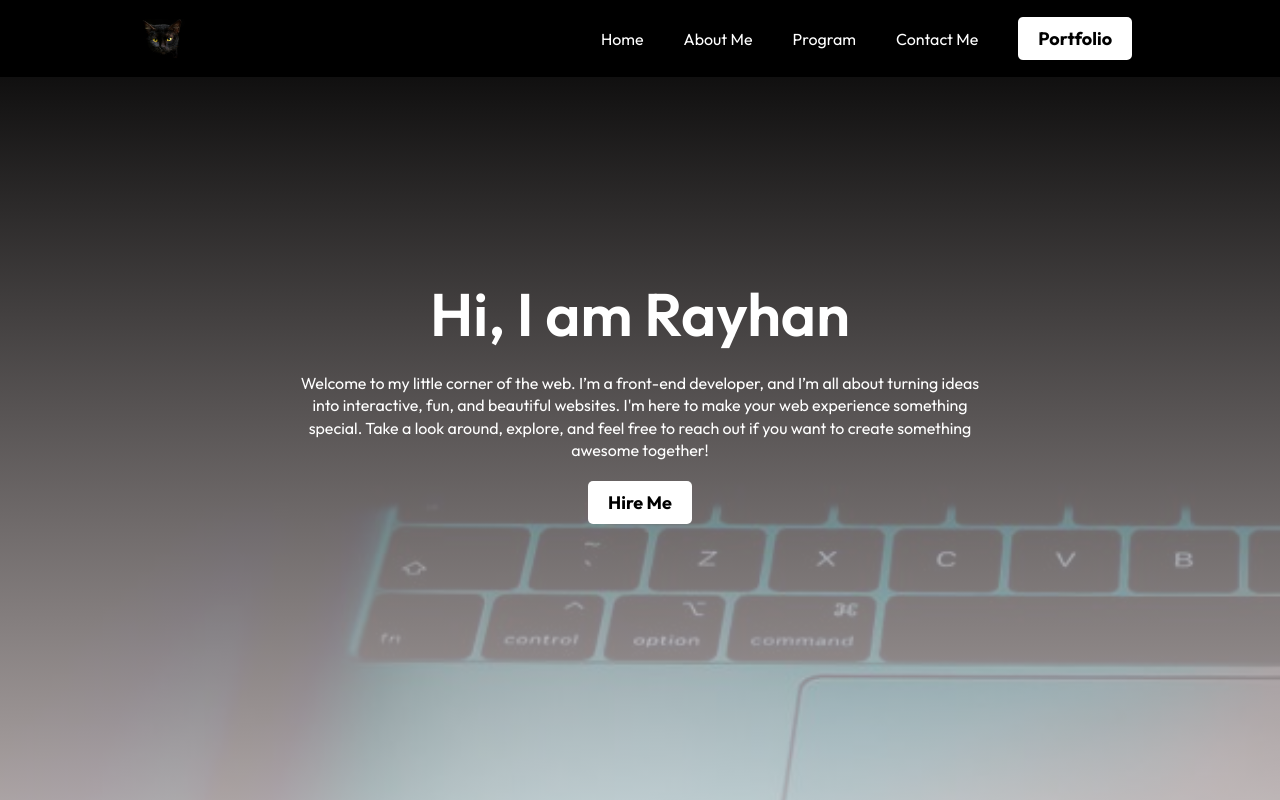
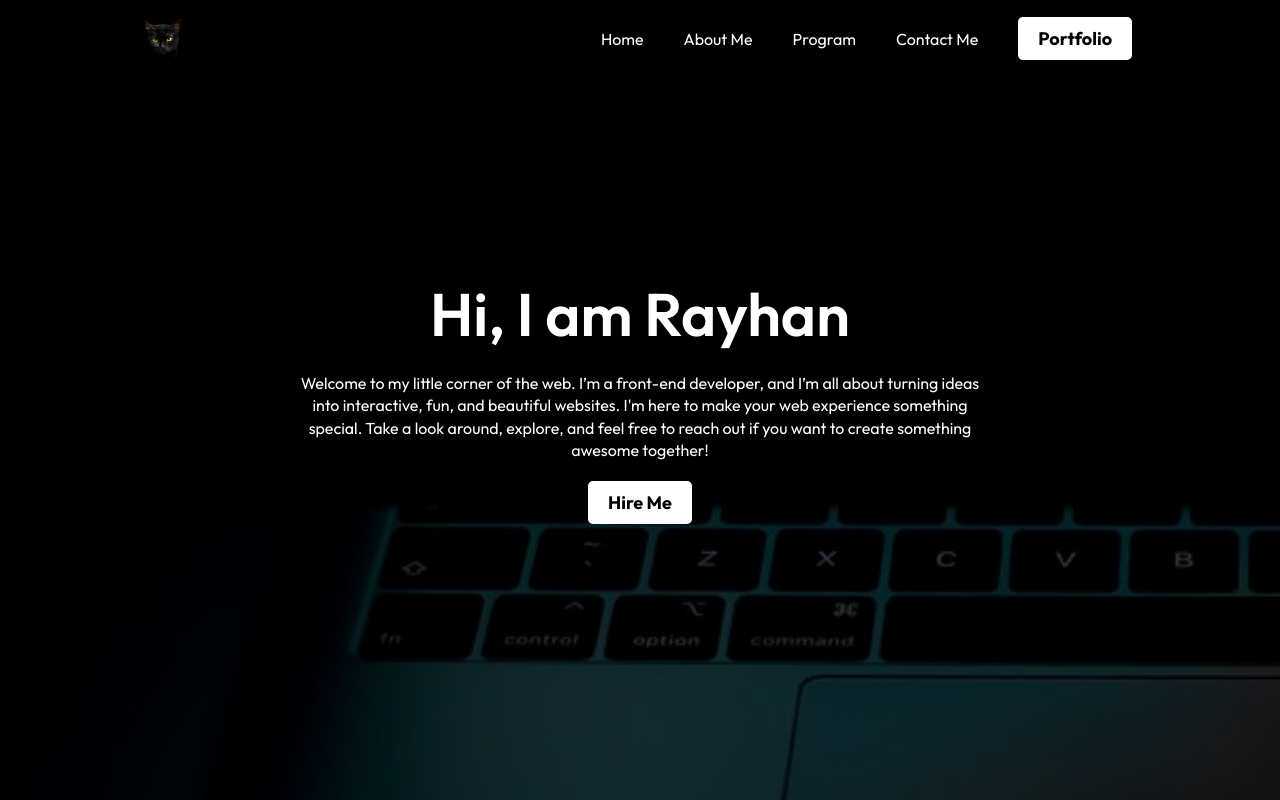
Before and after one commit to rayhanpayao25/rayhan-portfilio, a React (Vite) app: page / in a window 1280 px wide. Shown: the top 800 px of the page. Built offline with nearby package versions, Linux system fonts and the light colour scheme.

Commit message:
new update

```diff
--- a/src/components/Hero/Hero.css
+++ b/src/components/Hero/Hero.css
@@ -1,7 +1,7 @@
 .hero {
   min-height: 100vh;
   height: 100%;
-  background: linear-gradient(rgba(0, 0, 0, 0.7), rgba(243, 232, 232, 0.7)), url('../../assets/bg.jpg') ;
+  background: linear-gradient(rgba(0, 0, 0, 0.7), rgba(0, 0, 0, 0.7)), url('../../assets/bg.jpg') ;
   background-size: cover;
   background-position: center;
   color: #fff;
```
